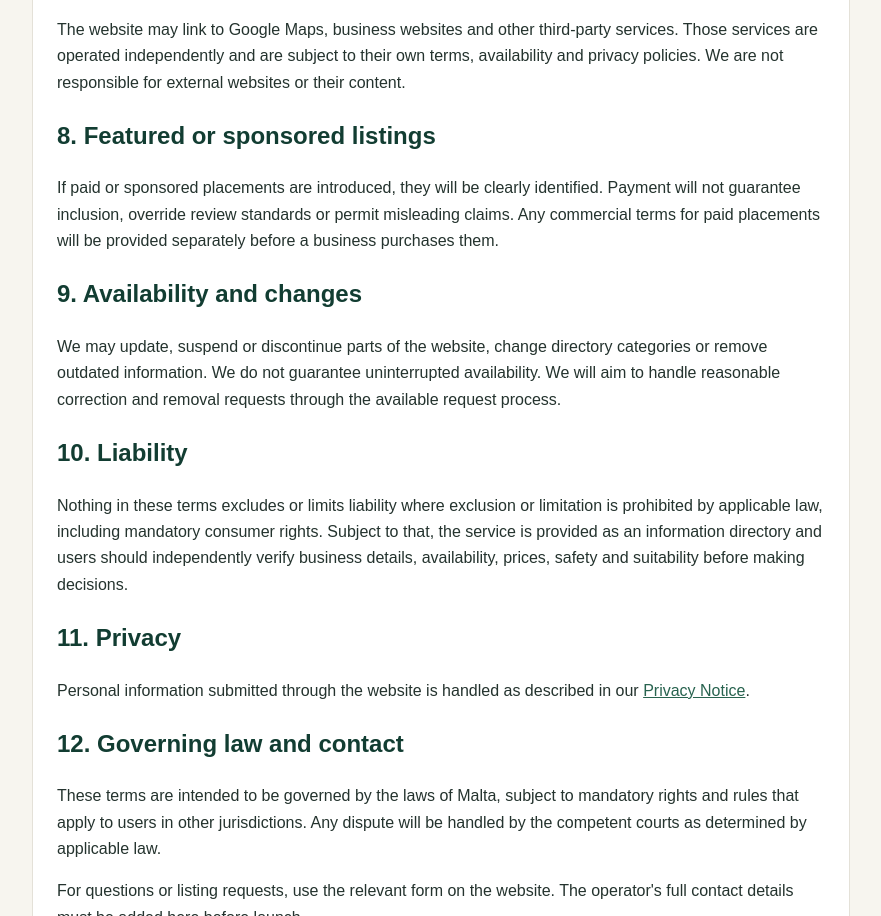
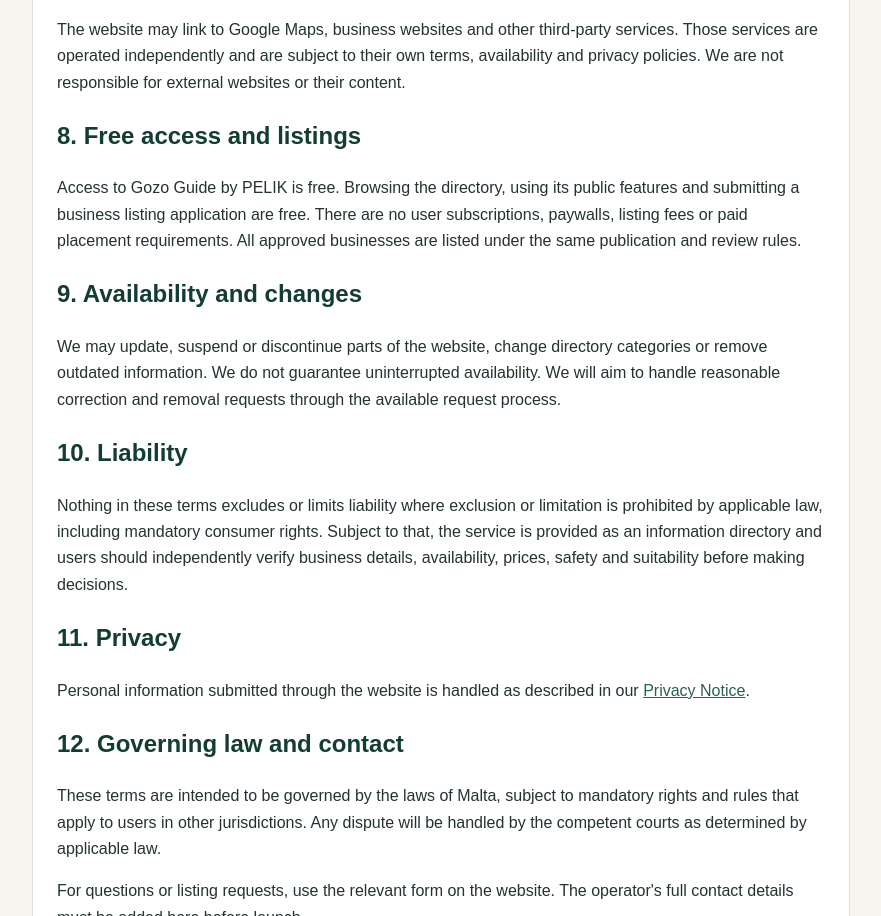
Before and after one commit to nikolastankovic991-eng/Pelik-guied, a plain HTML site: page terms.html in a window 1280 px wide. Shown: the part 1496-2412 px from the top of the page, without its empty margins (199-1080 px from the left). Drawn offline with Linux system fonts and the light colour scheme.

Commit message:
Make Gozo Guide free for visitors and businesses

```diff
--- a/terms.html
+++ b/terms.html
@@ -17,7 +17,7 @@
 <h2>5. Business owner submissions</h2><p>You must be authorised to submit information on behalf of a business. You are responsible for ensuring that submitted details are accurate and that you have permission to provide any photographs, logos, text and other material. Do not submit confidential, misleading, unlawful or infringing material. We may decline, edit for clarity, suspend or remove material where appropriate.</p>
 <h2>6. Photographs, trademarks and third-party material</h2><p>Business owners must only submit photographs and materials they own or are licensed or otherwise authorised to use. Third-party names, logos, photographs and trademarks remain the property of their respective owners. A listing does not imply endorsement by the business or by Gozo Guide by PELIK.</p>
 <h2>7. External links and maps</h2><p>The website may link to Google Maps, business websites and other third-party services. Those services are operated independently and are subject to their own terms, availability and privacy policies. We are not responsible for external websites or their content.</p>
-<h2>8. Featured or sponsored listings</h2><p>If paid or sponsored placements are introduced, they will be clearly identified. Payment will not guarantee inclusion, override review standards or permit misleading claims. Any commercial terms for paid placements will be provided separately before a business purchases them.</p>
+<h2>8. Free access and listings</h2><p>Access to Gozo Guide by PELIK is free. Browsing the directory, using its public features and submitting a business listing application are free. There are no user subscriptions, paywalls, listing fees or paid placement requirements. All approved businesses are listed under the same publication and review rules.</p>
 <h2>9. Availability and changes</h2><p>We may update, suspend or discontinue parts of the website, change directory categories or remove outdated information. We do not guarantee uninterrupted availability. We will aim to handle reasonable correction and removal requests through the available request process.</p>
 <h2>10. Liability</h2><p>Nothing in these terms excludes or limits liability where exclusion or limitation is prohibited by applicable law, including mandatory consumer rights. Subject to that, the service is provided as an information directory and users should independently verify business details, availability, prices, safety and suitability before making decisions.</p>
 <h2>11. Privacy</h2><p>Personal information submitted through the website is handled as described in our <a href="privacy.html">Privacy Notice</a>.</p>
```
